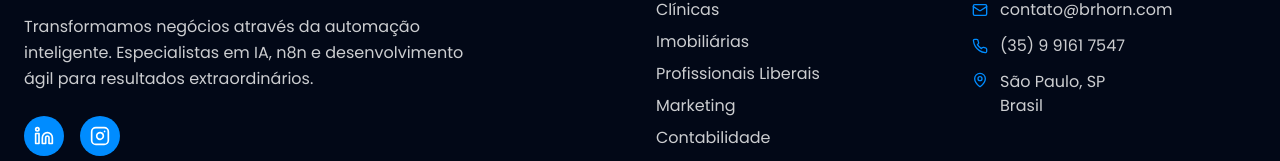
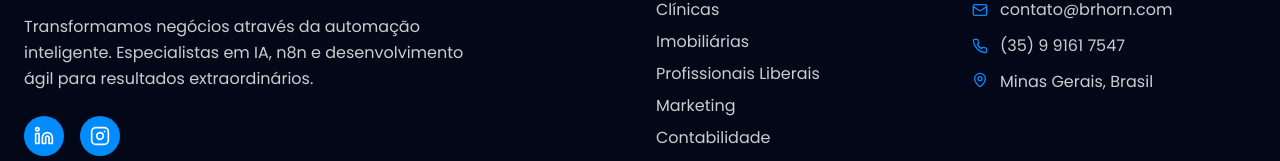
Before and after one commit to rodrigoribr/brhorn-ai-boost, a React (Vite) app: page / in a window 1280 px wide. Shown: the part 4092-4253 px from the top of the page. Built offline with nearby package versions, Linux system fonts and the light colour scheme.

Commit message:
Update footer city information
Change the city information in the footer from "São Paulo, SP, Brasil" to "Minas Gerais, Brasil".

```diff
--- a/src/components/Footer.tsx
+++ b/src/components/Footer.tsx
@@ -114,8 +114,7 @@ const Footer = () => {
               <li className="flex items-start gap-3">
                 <MapPin className="w-4 h-4 text-primary mt-0.5" />
                 <span className="text-background/80">
-                  São Paulo, SP<br />
-                  Brasil
+                  Minas Gerais, Brasil
                 </span>
               </li>
             </ul>
```
